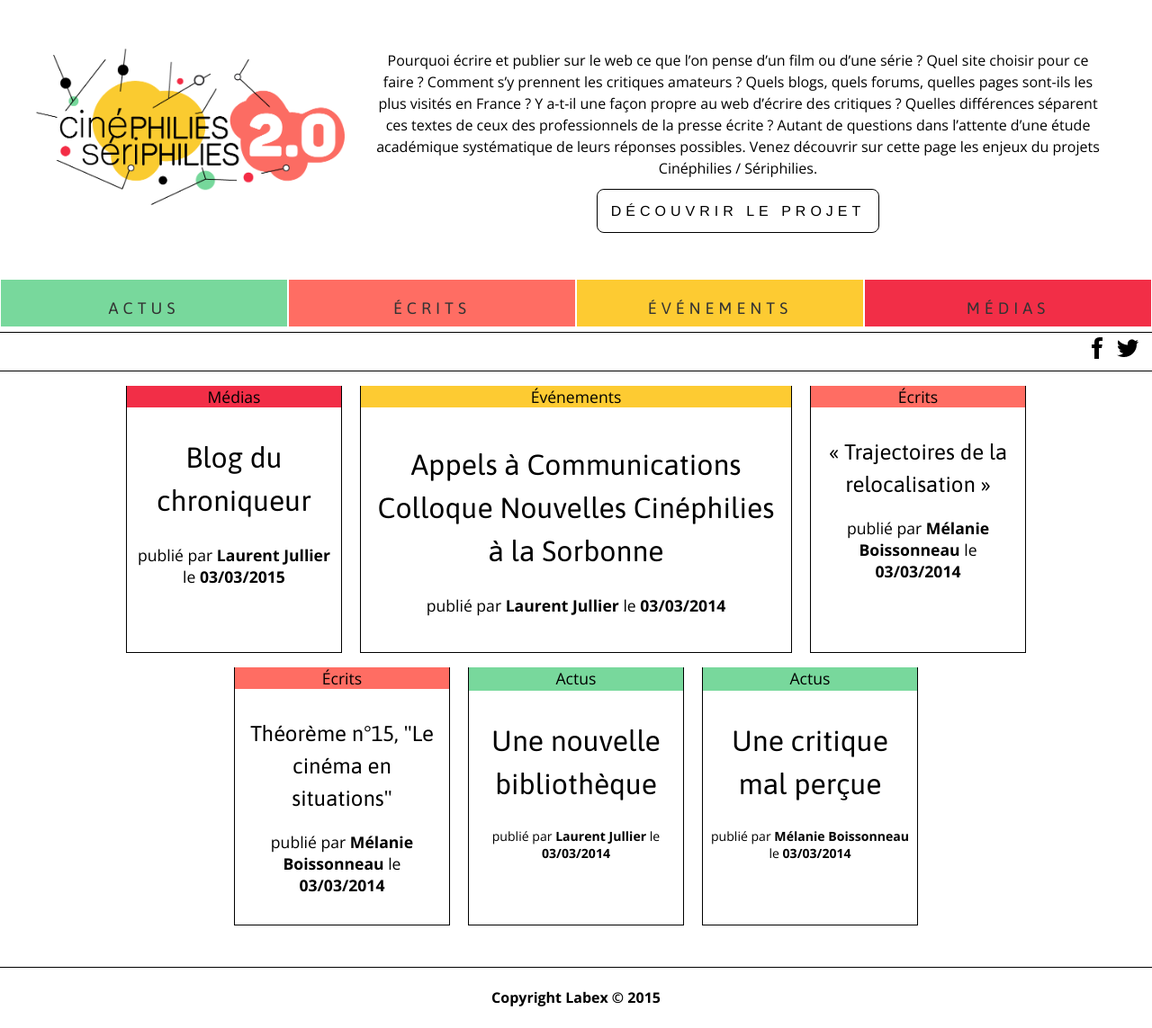
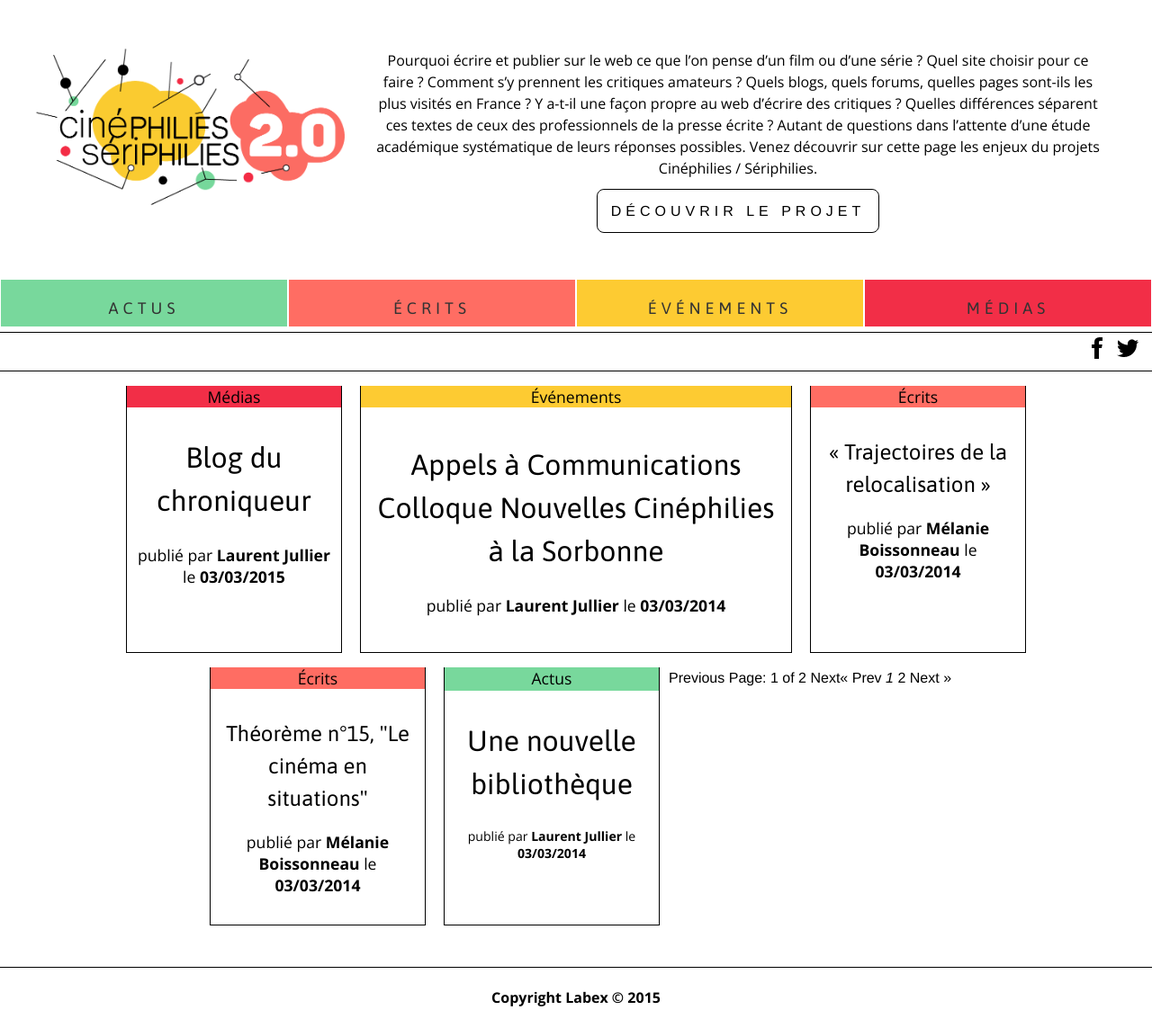
Before and after one commit to Labex-ICCA/Labex-ICCA.github.io, a Jekyll site: the page built from index.html, in a window 1280 px wide. Shown: the whole page at 90% size. Built offline with Jekyll 4.4.1, drawn with Linux system fonts in a browser that asks for light colours; Markdown is read by kramdown in place of the engine named in the settings; the list of posts is cut into pages by our own code.

Commit message:
configuration de prose.io

```diff
--- a/_config.yml
+++ b/_config.yml
@@ -11,7 +11,7 @@ description:
 # URL of your avatar or profile pic (you could use your GitHub profile pic)
 avatar: https://raw.githubusercontent.com/barryclark/jekyll-now/master/images/jekyll-logo.png
 
-paginate: 2
+paginate: 5
 
 
 #
--- a/_prose.yml
+++ b/_prose.yml
@@ -1,7 +1,7 @@
 permalink: pretty
 markdown: rdiscount
 prose:
-  rooturl: ''
+  rooturl: '_posts'
   siteurl: 'http://bertrandkeller.github.io/Labex'
   relativeLinks: 'http://bertrandkeller.github.io/Labex/links.jsonp'
   media: 'media'
--- a/index.html
+++ b/index.html
@@ -2,7 +2,7 @@
 layout: default
 ---
 
-{% for post in site.posts %}
+{% for post in paginator.posts %}
 <article class="{{ post.categories | first | downcase | replace: 'é','e' | replace: 'É','e' | append :'-box'}}">
   <div class="titre-categorie">
     <h4>{{ post.categories }}</h4>
@@ -15,3 +15,44 @@ layout: default
   </div>
 </article>
 {% endfor %}
+
+<!-- Pagination links -->
+<div class="pagination">
+  {% if paginator.previous_page %}
+    <a href="{{ paginator.previous_page_path }}" class="previous">Previous</a>
+  {% else %}
+    <span class="previous">Previous</span>
+  {% endif %}
+  <span class="page_number ">Page: {{ paginator.page }} of {{ paginator.total_pages }}</span>
+  {% if paginator.next_page %}
+    <a href="{{ paginator.next_page_path }}" class="next">Next</a>
+  {% else %}
+    <span class="next ">Next</span>
+  {% endif %}
+</div>
+
+{% if paginator.total_pages > 1 %}
+<div class="pagination">
+  {% if paginator.previous_page %}
+    <a href="{{ paginator.previous_page_path | prepend: site.baseurl | replace: '//', '/' }}">&laquo; Prev</a>
+  {% else %}
+    <span>&laquo; Prev</span>
+  {% endif %}
+
+  {% for page in (1..paginator.total_pages) %}
+    {% if page == paginator.page %}
+      <em>{{ page }}</em>
+    {% elsif page == 1 %}
+      <a href="{{ paginator.previous_page_path | prepend: site.baseurl | replace: '//', '/' }}">{{ page }}</a>
+    {% else %}
+      <a href="{{ site.paginate_path | prepend: site.baseurl | replace: '//', '/' | replace: ':num', page }}">{{ page }}</a>
+    {% endif %}
+  {% endfor %}
+
+  {% if paginator.next_page %}
+    <a href="{{ paginator.next_page_path | prepend: site.baseurl | replace: '//', '/' }}">Next &raquo;</a>
+  {% else %}
+    <span>Next &raquo;</span>
+  {% endif %}
+</div>
+{% endif %}
```
Also changed, not shown: actus.html (+13 -1 lines).
